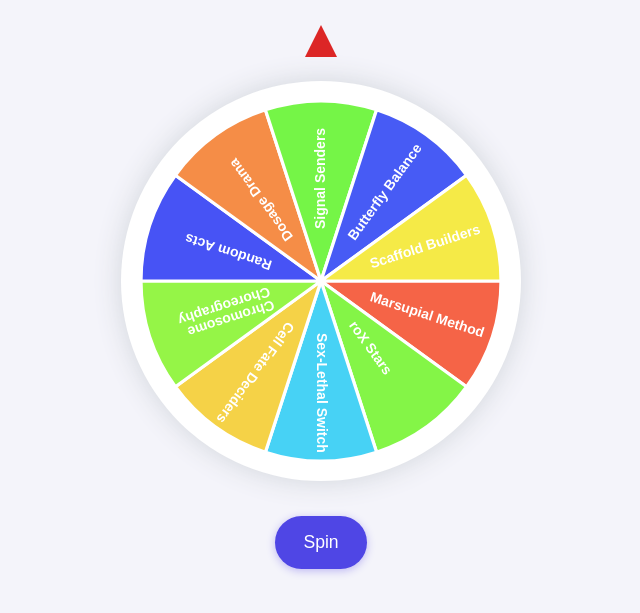
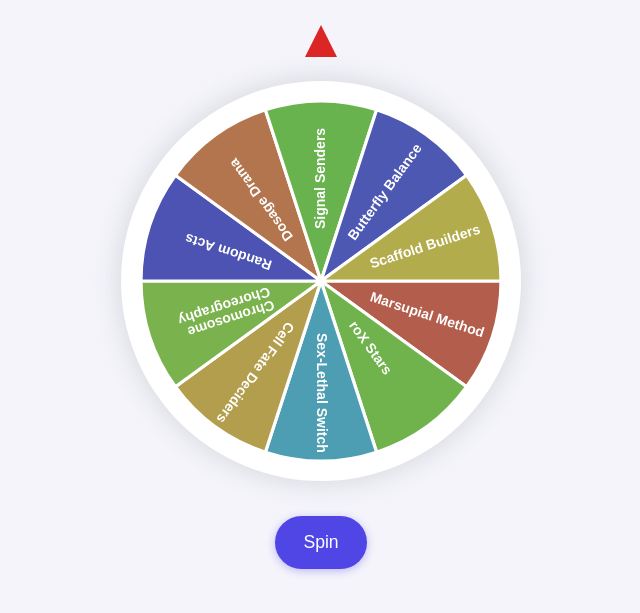
Before and after one commit to FotiosGk/rox-spin-wheel, a plain HTML site: page index.html in a window 1280 px wide. Shown: the part 101-714 px from the top of the page, without its empty margins (319-959 px from the left). Drawn offline with Linux system fonts and the light colour scheme.

Commit message:
Update index.html colors

```diff
--- a/index.html
+++ b/index.html
@@ -155,7 +155,7 @@
     function generateColor(i) {
       const range = colorRanges[i % colorRanges.length];
       const hue = Math.floor(Math.random() * (range[1] - range[0])) + range[0];
-      return `hsl(${hue}, 90%, 62%)`;
+      return `hsl(${hue}, 40%, 50%)`;
     }
     const colors = [];
     for (let i = 0; i < facts.length; i++) {
```
